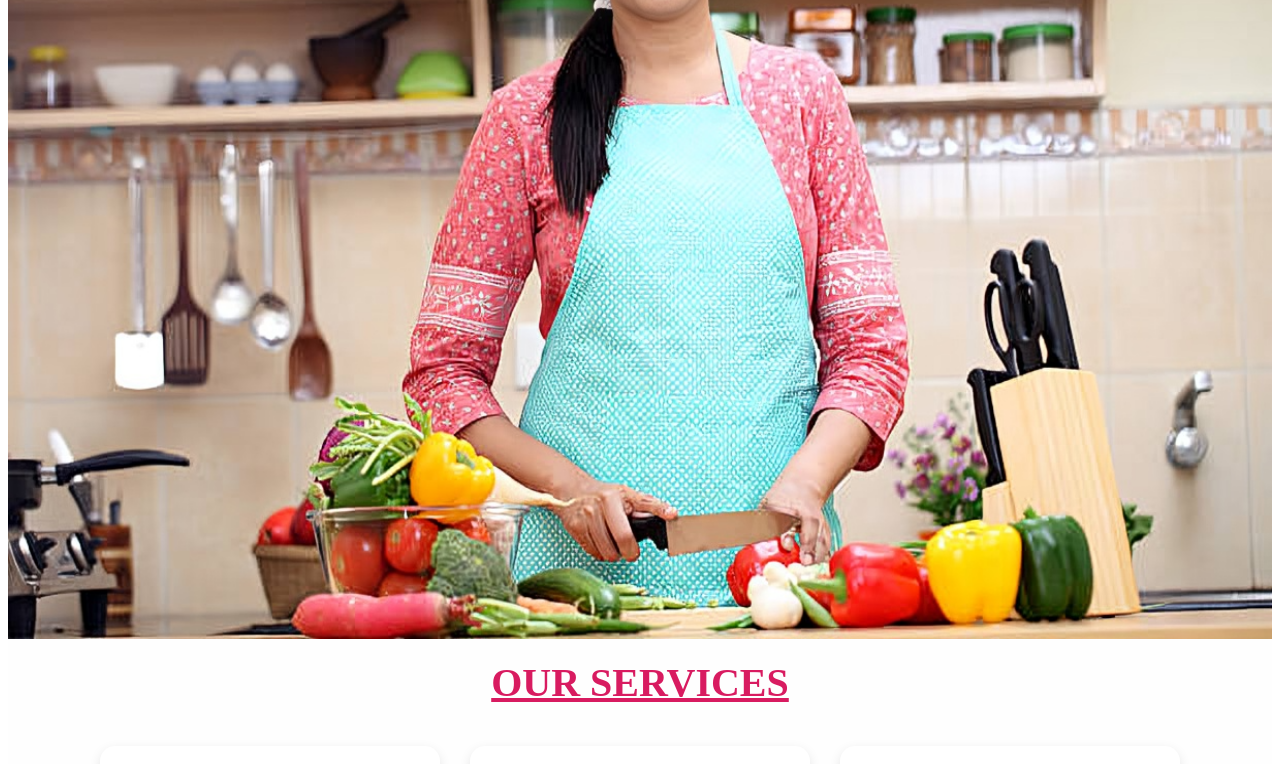
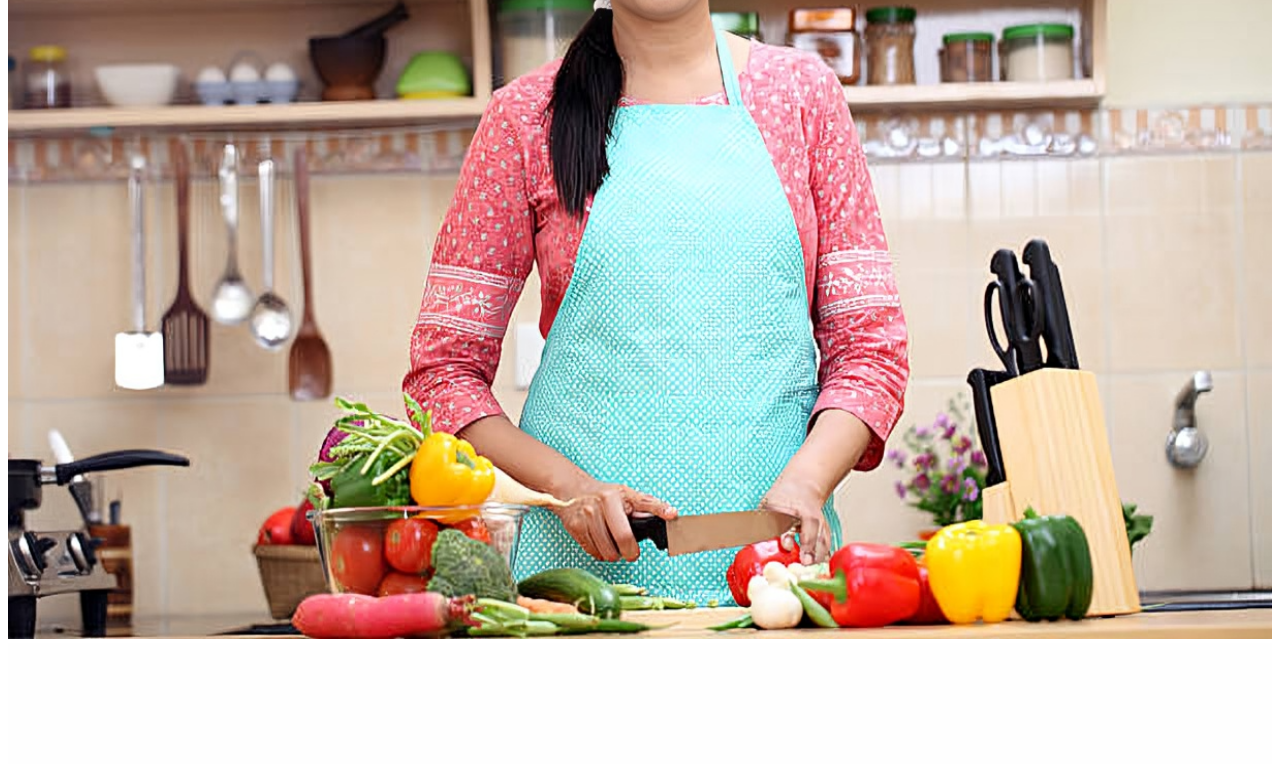
Before and after one commit to DevSaloni/Maid-Finder, a React (Vite) app: page / in a window 1280 px wide. Shown: the part 340-1104 px from the top of the page. Built offline with nearby package versions, Linux system fonts and the light colour scheme; grey boxes are pictures that could not be loaded.

Commit message:
updated color of component

```diff
--- a/src/App.css
+++ b/src/App.css
@@ -1,7 +1 @@
 /* Navbar section */
-
-/* Herosection */
-.herosection{
-  width: 100%;
-  height: 400px;
-}
--- a/src/component/serviceprovidersection.css
+++ b/src/component/serviceprovidersection.css
@@ -1,14 +1,12 @@
 .service-container {
     padding: 470px 20px;
     background-color: #fefefe;
-    margin-bottom: 0;
-    padding-bottom: 0;
 }
 
 .service-container h1 {
     margin-top: 50px;
     text-align: center;
-    color:#d81b60;
+    color: rgb(19, 7, 3);
     font-size: 40px;
     margin-bottom: 40px;
     text-decoration: underline;
```
